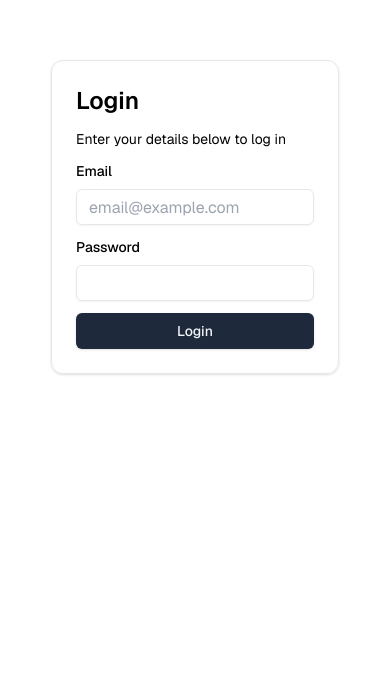
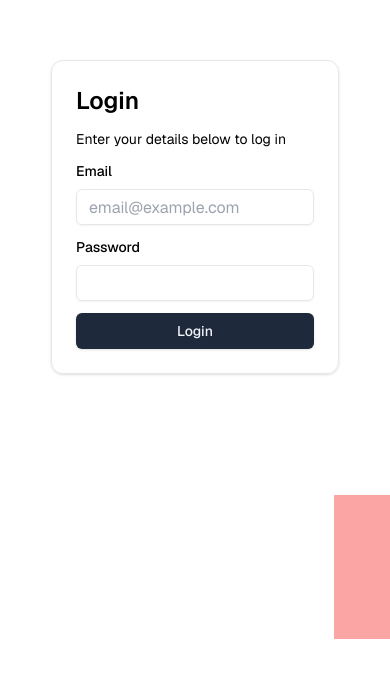
Before and after one commit to nocdn/telefony, a Svelte app: page / in a window 390 px wide. Shown: the part 205-882 px from the top of the page. After the commit the page ends 844 px from the top, so only its background shows below. Built offline with nearby package versions, Linux system fonts and the light colour scheme.

Commit message:
Fixed scrolling and incorrect margin when phones visible

```diff
--- a/src/App.svelte
+++ b/src/App.svelte
@@ -5,27 +5,27 @@
   let phonesVisible = false;
 </script>
 
-<main class="w-full h-full grid place-content-center">
+<main class="w-full h-full overflow-hidden">
   {#if phonesVisible}
-    <div class="flex flex-col gap-4 mt-20">
+    <div class="h-full overflow-auto py-16">
+      <div class="flex flex-col gap-4 mx-10">
         <PhoneCard name="Mama" number="+44 7941 430438" pfpcolor="#EEF8FF" />
         <PhoneCard name="Tata" number="+44 7460 223422" pfpcolor="#EDF3FF" />
         <PhoneCard name="Bartek" number="+44 7419 7405787" pfpcolor="#F9F5FE" />
         <PhoneCard name="Piotrek" number="+44 7421 800644" pfpcolor="#ECFBF4" />
         <PhoneCard name="Aga" number="+44 7869 376262" pfpcolor="#FDF2FB" />
       </div>
+    </div>
   {:else}
+    <div class="grid place-content-center h-full">
       <LoginCard />
+    </div>
   {/if}
 
   <div
     on:click={() => {
-      if (phonesVisible === false) {
-        phonesVisible = true;
-      } else {
-        phonesVisible = false;
-      }
+      phonesVisible = !phonesVisible;
     }}
-    class="absolute bottom-0 right-0 z-3 w-14 h-36 translate-y-16"
-  ></div>
+    class="absolute bottom-0 right-0 z-3 w-14 h-36 bg-red-300"
+  />
 </main>
```
Lines whose indentation alone changed are shown as unchanged.
